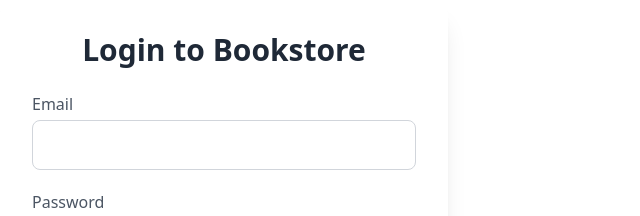
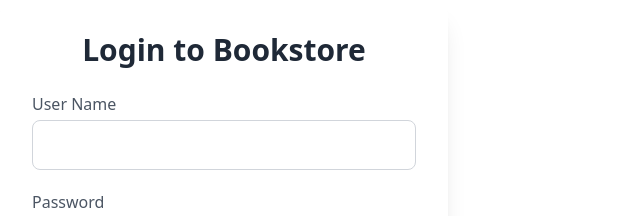
Before and after one commit to MahmoudEzzat8824/ia-project, a React (Vite) app: page / in a window 1280 px wide. Shown: the top 216 px of the page, without its empty margins (0-640 px from the left). Built offline with nearby package versions, Linux system fonts and the light colour scheme.

Commit message:
Login -> Usename

```diff
--- a/src/components/LoginPage.jsx
+++ b/src/components/LoginPage.jsx
@@ -1,33 +1,21 @@
 import { useState } from 'react';
-import EmailInput from './EmailInput';
+import UsernameInput from './UsernameInput';
 import PasswordInput from './PasswordInput';
 import SubmitButton from './SubmitButton';
 import SwitchLink from './SwitchLink';
 
 function LoginPage({ setPage }) {
-  const [email, setEmail] = useState('');
+  const [userName, setUserName] = useState('');
   const [password, setPassword] = useState('');
   const [error, setError] = useState('');
   const [showPassword, setShowPassword] = useState(false);
-  const [emailError, setEmailError] = useState('');
-
-  const validateEmail = (email) => {
-    const re = /^[^\s@]+@[^\s@]+\.[^\s@]+$/;
-    return re.test(email);
-  };
 
   const handleLogin = async (e) => {
     e.preventDefault();
     setError('');
-    setEmailError('');
 
-    if (!email || !password) {
-      setError('Email and password are required');
-      return;
-    }
-
-    if (!validateEmail(email)) {
-      setEmailError('Please enter a valid email');
+    if (!userName || !password) {
+      setError('Username and password are required');
       return;
     }
 
@@ -43,12 +31,11 @@ function LoginPage({ setPage }) {
     <div className="form-container">
       <h2 className="form-title">Login to Bookstore</h2>
       {error && <p className="error-text">{error}</p>}
-      {emailError && <p className="error-text">{emailError}</p>}
       <div>
-        <EmailInput
-          email={email}
-          setEmail={setEmail}
-          className="input-group"
+        <UsernameInput
+            userName={userName}
+            setuserName={setUserName}
+            className="input-group"
         />
         <PasswordInput
           password={password}
```
